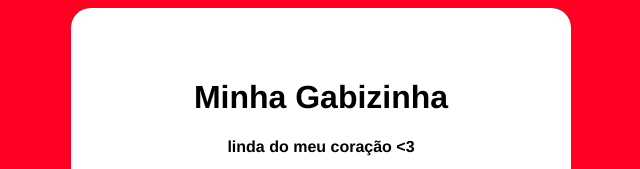
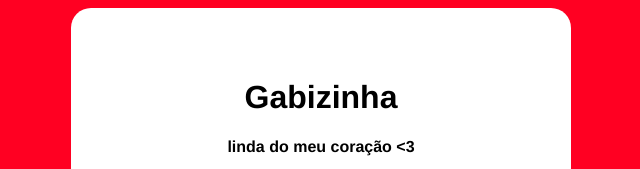
Before and after one commit to guilherme-nestor/gabizinha, a plain HTML site: page index.html in a window 1280 px wide. Shown: the top 169 px of the page, without its empty margins (319-959 px from the left). Drawn offline with Linux system fonts and the light colour scheme.

Commit message:
Update index.html

```diff
--- a/index.html
+++ b/index.html
@@ -46,7 +46,7 @@
 <body>
 
   <div class="painel">
-    <h1> Minha Gabizinha </h1>
+    <h1> Gabizinha </h1>
     <h4> linda do meu coração <3 </h4>
     <img src="https://gifman.net/wp-content/uploads/2019/06/ursinhos-fofos-beijos.gif" alt="">
     <h3> Aceita namorar comigo? </h3>
```
